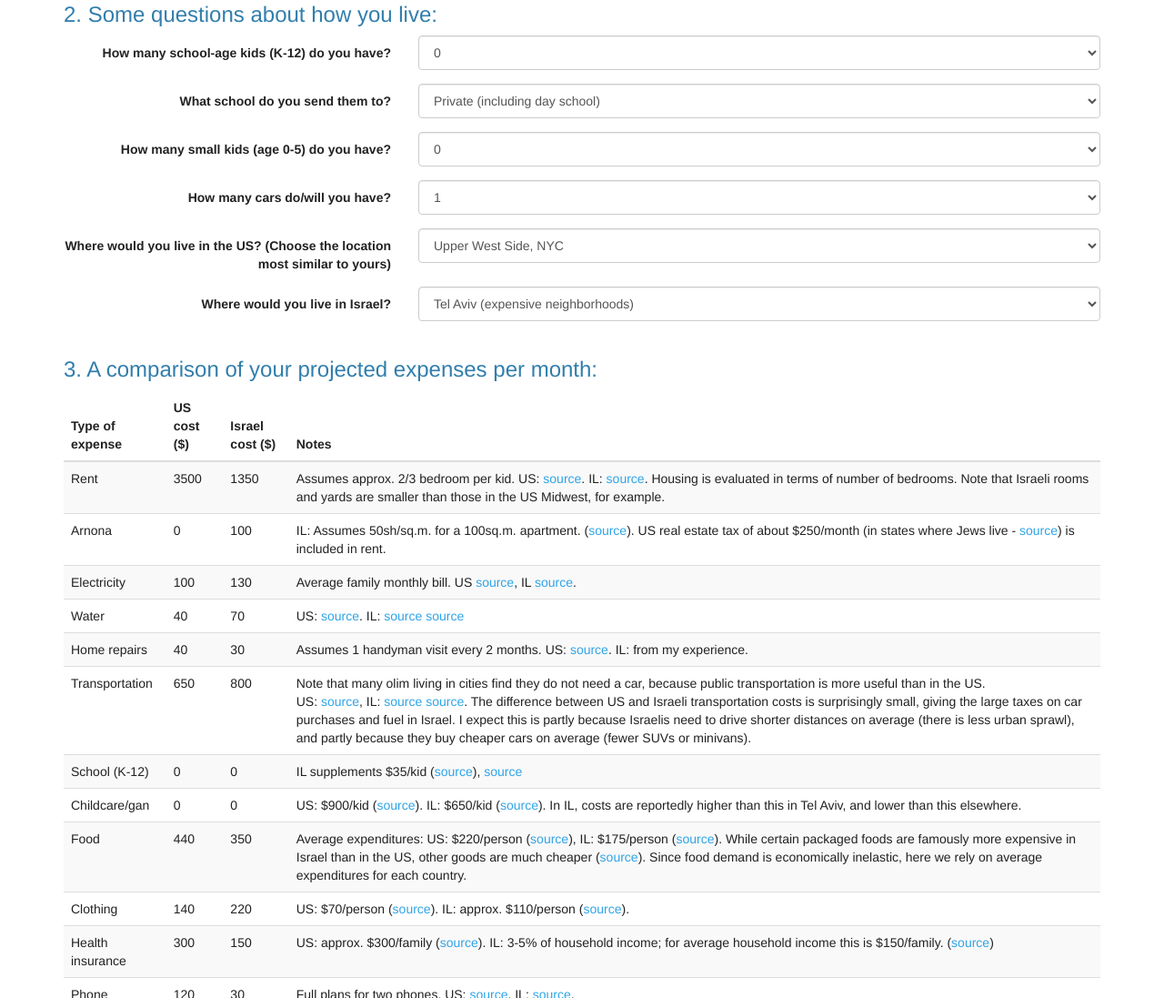
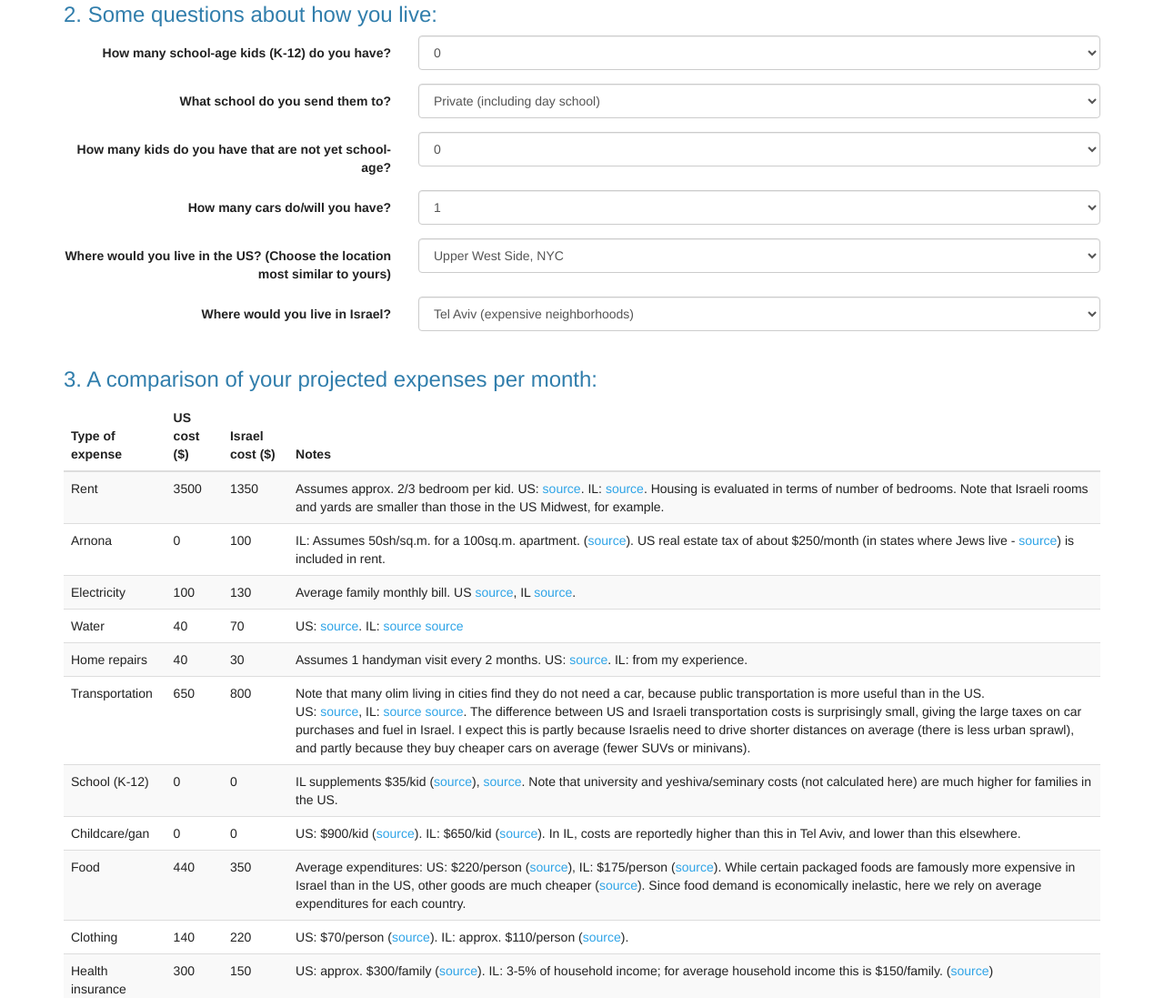
Before and after one commit to shlomo232/aliyahcostofliving, a plain HTML site: page index.html in a window 1280 px wide. Shown: the part 534-1631 px from the top of the page at 91% size. Drawn offline with Linux system fonts and the light colour scheme.

Commit message:
Financial edits

```diff
--- a/index.html
+++ b/index.html
@@ -144,7 +144,7 @@ So don't rely on these numbers as an exact prediction of your expenses in a give
         </div>
     </div>
     <div class="form-group">
-        <label for="gankids" class="col-sm-4 control-label">How many small kids (age 0-5) do you have?</label>
+        <label for="gankids" class="col-sm-4 control-label"> How many kids do you have that are not yet school-age?</label>
         <div class="col-sm-8">
             <select class="form-control" id="gankids" onChange="recalc()">
                 <option value="0" selected>0</option>
@@ -241,7 +241,7 @@ US: <a href="http://www.investopedia.com/articles/pf/08/cost-car-ownership.asp">
 <tr><td>School (K-12)</td>
 <td><div id="usschool"></div></td>
 <td><div id="ilschool"></div></td>
-<td class="note">IL supplements $35/kid (<a href="http://www.hila-equal-edu.org.il/heb/?p=254">source</a>), <a href="http://www.mako.co.il/home-family-kids/education/Article-b8827dded871541006.htm">source</a></td>
+<td class="note">IL supplements $35/kid (<a href="http://www.hila-equal-edu.org.il/heb/?p=254">source</a>), <a href="http://www.mako.co.il/home-family-kids/education/Article-b8827dded871541006.htm">source</a>. Note that university and yeshiva/seminary costs (not calculated here) are much higher for families in the US.</td>
 </tr>
 
 <tr><td>Childcare/gan</td>
```
